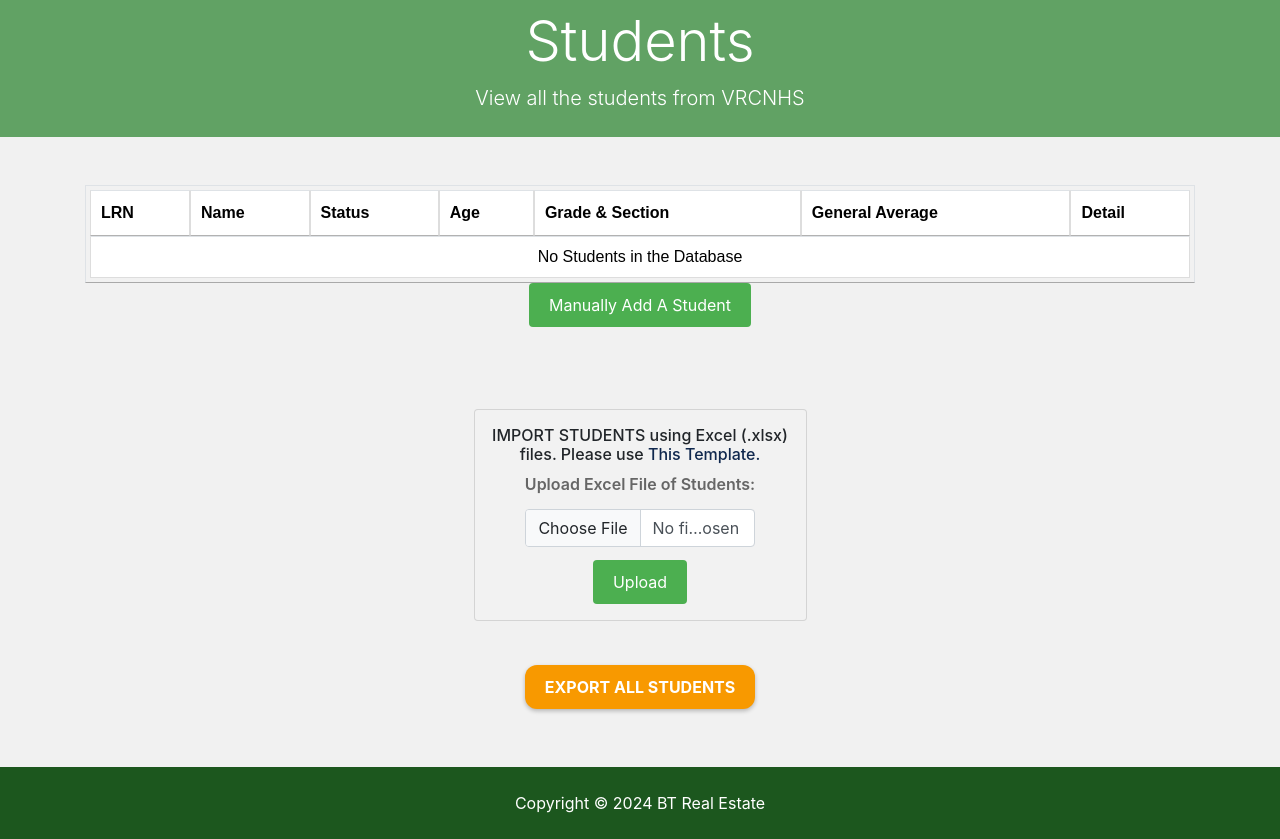
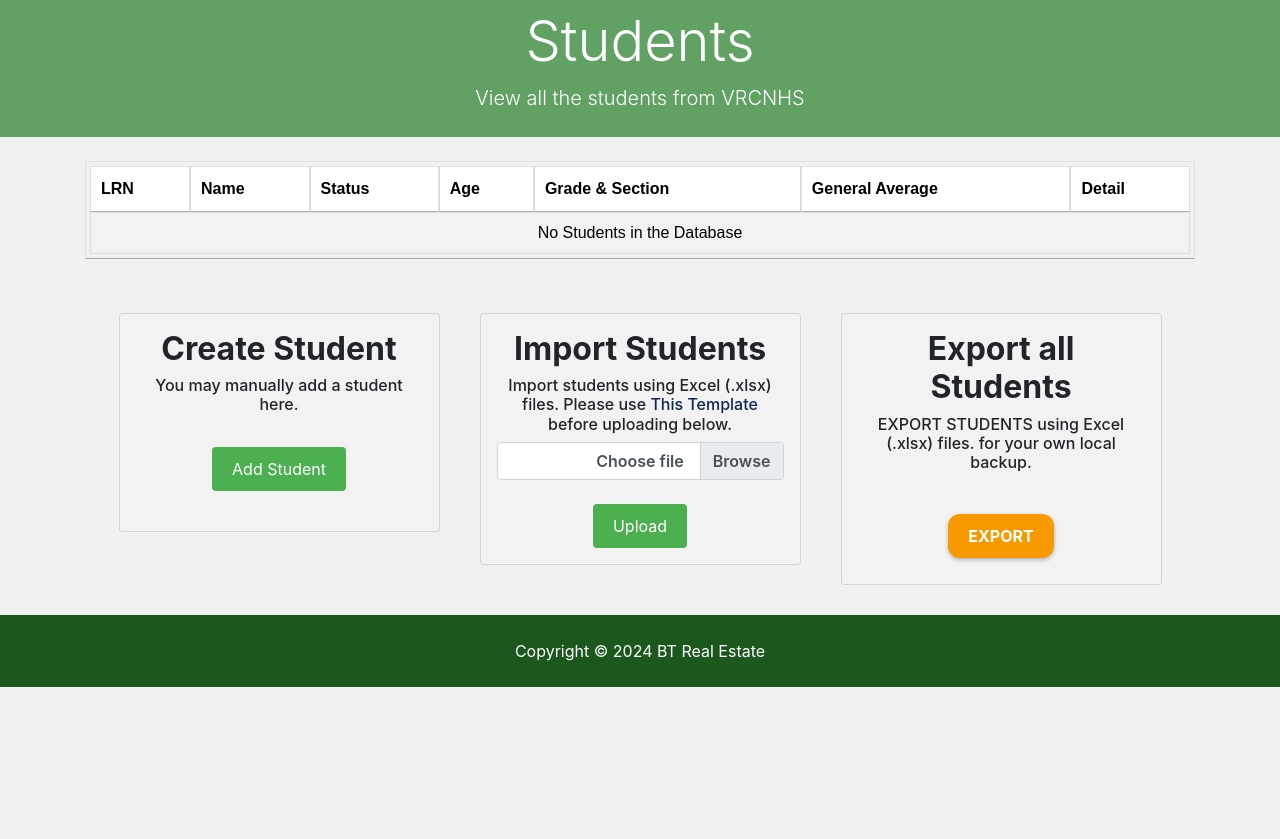
Before and after one commit to Rafafi101/VRCNHS_SIMS, a Django app: page /students/ in a window 1280 px wide. Shown: the part 123-962 px from the top of the page. After the commit the page ends 810 px from the top, so only its background shows below. Run offline with Django 5.2, Linux system fonts and the light colour scheme; data that the repository does not hold is empty; parts of the project's set-up code (start-up, migrations or seed data) failed here and were passed over; some libraries are stand-ins or nearby versions.

Commit message:
Fixed the cards in the homepage setting up for other functions.

```diff
--- a/teachers/apps.py
+++ b/teachers/apps.py
@@ -4,3 +4,6 @@ from django.apps import AppConfig
 class TeachersConfig(AppConfig):
     default_auto_field = 'django.db.models.BigAutoField'
     name = 'teachers'
+
+    def ready(self):
+        import teachers.signals
--- a/templates/students/students.html
+++ b/templates/students/students.html
@@ -1,21 +1,16 @@
 {% extends 'base.html' %}
-
 {% load static %}
 
 {% block title %} | Students {% endblock title %}
 
 {% block head_block %}
-
 <link rel="stylesheet" type="text/css" href="{% static 'css/bootstrap.min.css' %}">
 <link rel="stylesheet" type="text/css" href="https://cdn.datatables.net/1.11.5/css/jquery.dataTables.min.css">
 <link rel="stylesheet" type="text/css" href="https://cdn.datatables.net/responsive/2.2.9/css/responsive.dataTables.min.css">
 <link rel="stylesheet" type="text/css" href="{% static 'css/style.css' %}">
-
 {% endblock %}
 
 {% block content %}
-
-
 <section id="showcase-inner" class="py-2 text-white">
     <div class="container">
         <div class="row text-center">
@@ -26,16 +21,9 @@
         </div>
     </div>
 </section>
-
-
 <div class='container'>
-
     <!-- MESSAGES -->
-
     <br>
-
-        <br>
-
     <!-- STUDENTS -->
     <div class='table-responsive'>
         <table id="studentTable" class="table table-striped">
@@ -51,9 +39,9 @@
                 </tr>
             </thead>
             <tbody>
-                    <tr>
                 {% if students %}
                     {% for student in students %}
+                        <tr>
                             <td>{{ student.LRN }}</td>
                             <td>{{ student.last_name }}
                                 {% if student.suffix_name %} {{ student.suffix_name }}{% endif %}
@@ -65,67 +53,81 @@
                             <td>{{ student.gradelevel.grade }} {{ student.classroom }}</td>
                             <td>{{ student.general_average }}</td>
                             <td>
-                                    {% comment %} {% url 'view_student_detail' lrn=student.LRN %} {% endcomment %}
                                 <a href="#" class="btn btn-primary view-button">
                                     View Profile
                                 </a>
                             </td>
+                        </tr>
                     {% endfor %}
                 {% else %}
                     <tr>
                         <td colspan="7" class="text-center">No Students in the Database</td>
                     </tr>
                 {% endif %}
-
-                    </tr>
             </tbody>
         </table>
-            <center>
+    </div>
+    <br>
+    <section>
+        <div class="card-container">
+            <!-- Card 1 -->
+            <div class="card">
+                <h1 class="dynamic-text"><b>Create Student</b></h1>
+                <h6>You may manually add a student here.</h6>
+                <br>
                 {% comment %} {% url 'add_student' %} {% endcomment %}
                 <form action="#" method="get">
                     <button type="submit" class="btn btn-primary">
-                    Manually Add A Student
+                        Add Student
                     </button>
                 </form>
-            </center>
+                <br>
             </div>
 
-
-        <br>
-
-        <br>
-
-        <br>
-        <center>
+            <!-- Card 2 -->
             <div class="card">
+                <h1 class="dynamic-text"><b>Import Students</b></h1>
                 <!-- IMPORT -->
-            {% comment %} <a href=" {% url 'download_template' %}"" {% endcomment %}
-            <h6>IMPORT STUDENTS using Excel (.xlsx) files. Please use <a href="#" download>This Template.</a></h6>
-            {% comment %} <a href=" {% url 'import_students' %}"" {% endcomment %}
+                <h6>Import students using Excel (.xlsx) files. Please use <a href="#" download>This Template</a> before uploading below.</h6>
+                {% comment %} action = '{% url 'import_students' %}' {% endcomment %}
                 <form method="post" enctype="multipart/form-data" action="#">
                     {% csrf_token %}
+                    <div class="custom-file">
+                        <input type="file" class="custom-file-input" id="customFile" name="myfile" required>
+                        <div>
+                            <label class="custom-file-label" for="customFile">Choose file</label>
+                        </div>
+                    <br>
+                    </div>
+                    <button type="submit" class="btn btn-primary">Upload</button>
+                </form>
+            </div>
+
+                    {% comment %}
                     <div class="mb-3">
                         <label for="formFile" class="form-label">Upload Excel File of Students:</label>
                         <div class="file-upload-wrapper">
                             <input class="form-control" type="file" name="myfile" id="formFile" required>
                         </div>
                     </div>
-                <button type="submit" class="btn btn-primary">Upload</button>
-            </form>
-        </div>
+                    {% endcomment %}
 
-            <br>
-            <!-- End of Import button and form -->
+
+            <!-- Card 3 -->
+            <div class="card">
+                <h1 class="dynamic-text"><b>Export all Students</b></h1>
+                <h6>EXPORT STUDENTS using Excel (.xlsx) files. for your own local backup.</a></h6>
                 <br>
                 {% comment %} {% url 'export_students' %} {% endcomment %}
                 <a href="#">
                     <button type="button" class="export-button">
-                    EXPORT ALL STUDENTS
+                        EXPORT
                     </button>
                 </a>
-        </center>
                 <br>
-        <br>
+            </div>
+        </div>
+    </section>
 
 </div>
 {% endblock %}
```
Also changed, not shown: teachers/admin.py (+12 -3 lines), teachers/signals.py (added, +10 -0 lines), SIMS/static/css/style.css (line endings or trailing spaces), classrooms/migrations/0003_alter_gradelevel_grade.py (added), students/migrations/0003_alter_student_classroom_and_more.py (added), teachers/migrations/0003_alter_teacher_rank.py (added). Lines whose indentation alone changed are shown as unchanged.
